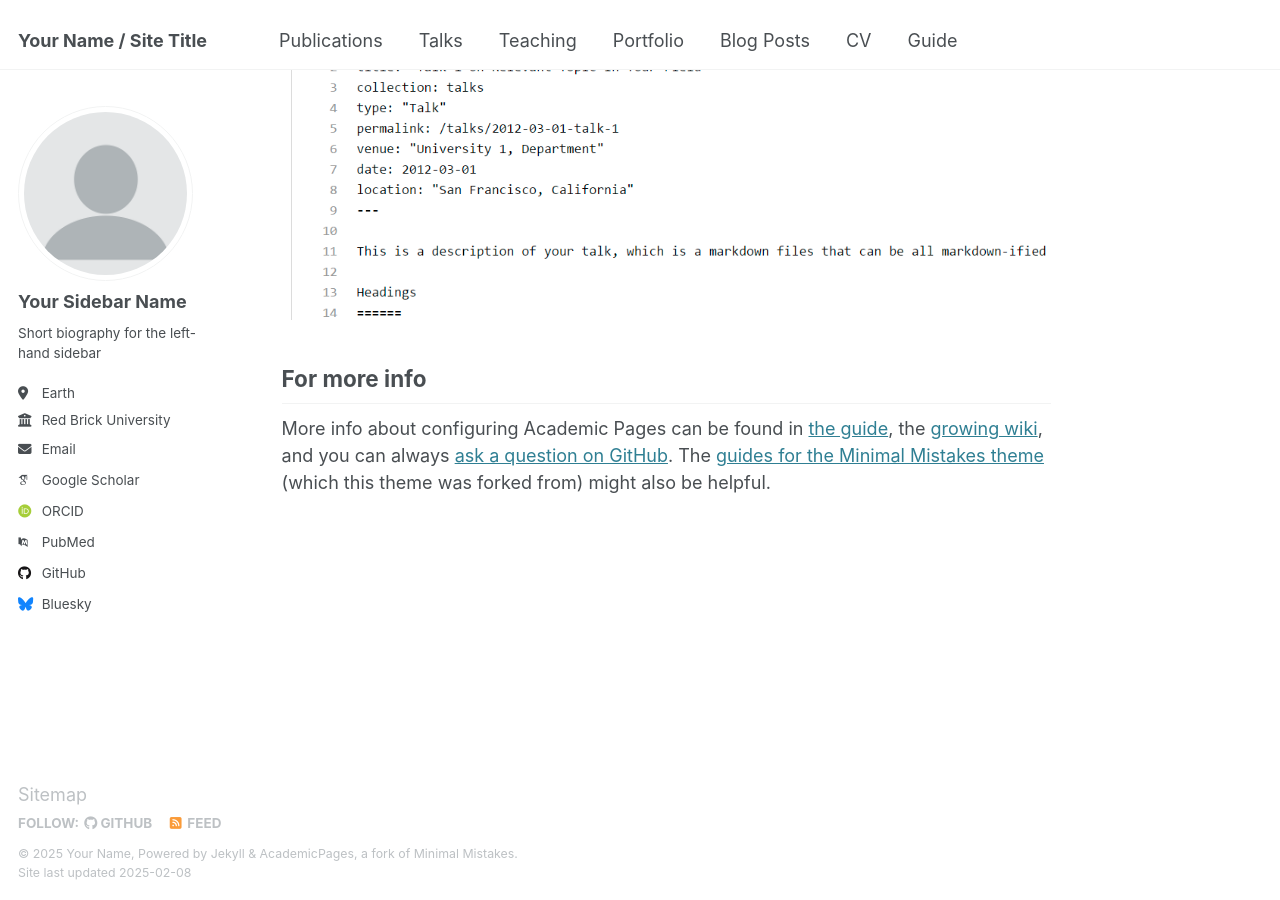
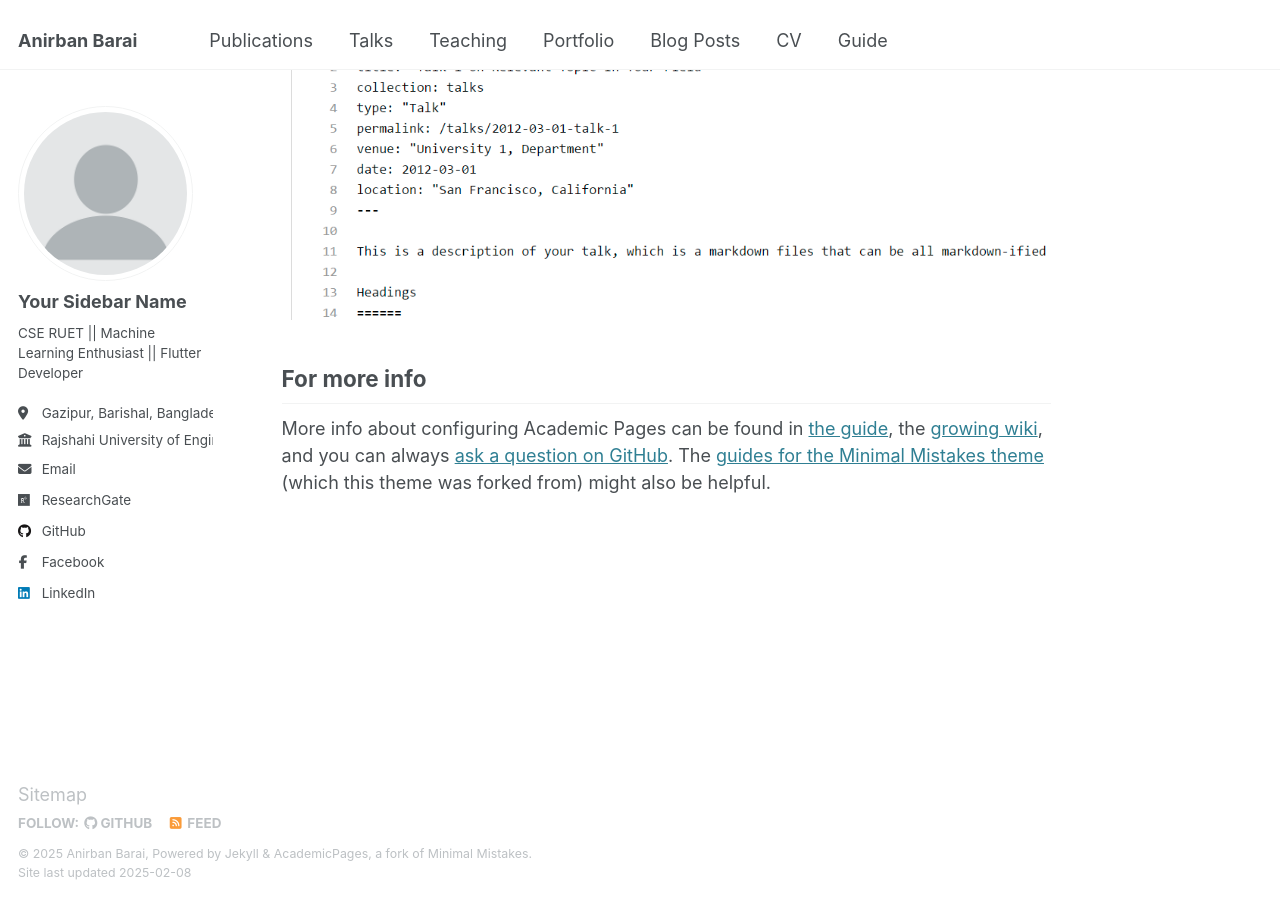
Before and after one commit to Anirban-Plabon/anirban-plabon.github.io, a Jekyll site: the page built from _pages/about.md, in a window 1280 px wide and 900 px high, scrolled down 2642 px. Built offline with Jekyll 4.4.1, drawn with Linux system fonts in a browser that asks for light colours; some web fonts are replaced.

Commit message:
Update _config.yml

```diff
--- a/_config.yml
+++ b/_config.yml
@@ -9,13 +9,13 @@
 # Basic Site Settings
 locale                   : "en-US"
 site_theme               : "default"
-title                    : "Your Name / Site Title"
+title                    : "Anirban Barai"
 title_separator          : "-"
-name                     : &name "Your Name"
-description              : &description "personal description"
-url                      : https://academicpages.github.io # the base hostname & protocol for your site e.g. "https://[your GitHub username].github.io"
+name                     : &name "Anirban Barai"
+description              : &description ""
+url                      : https://anirban-plabon.github.io # the base hostname & protocol for your site e.g. "https://[your GitHub username].github.io"
 baseurl                  : "" # the subpath of your site, e.g. "/blog"
-repository               : "academicpages/academicpages.github.io"
+repository               : "anirban-plabon/anirban-plabon.github.io"
 
 # Site Author - The following control what appear as part of the author content on the side bar.
 #               If a field is blank the icon and link will not appear, otherwise it will be shown.
@@ -25,33 +25,33 @@ author:
   avatar           : "profile.png"
   name             : "Your Sidebar Name"
   pronouns         : # example: "she/her"
-  bio              : "Short biography for the left-hand sidebar"
-  location         : "Earth"
-  employer         : "Red Brick University"
+  bio              : "CSE RUET || Machine Learning Enthusiast || Flutter Developer"
+  location         : "Gazipur, Barishal, Bangladesh"
+  employer         : "Rajshahi University of Engineering & Technology"
   uri              : # URL
-  email            : "none@example.org"
+  email            : "anirbanplabon@gmail.com"
 
   # Academic websites
   arxiv            : # URL - Update with the correct link to your profile
-  googlescholar    : "https://scholar.google.com/citations?user=PS_CX0AAAAAJ"
+  googlescholar    : #"https://scholar.google.com/citations?user=PS_CX0AAAAAJ"
   impactstory      : # URL
-  orcid            : "http://orcid.org/yourorcidurl"
+  orcid            : #"http://orcid.org/yourorcidurl"
   semantic         : # URL
-  pubmed           : "https://www.ncbi.nlm.nih.gov/pubmed/?term=john+snow"
-  researchgate     : # URL
+  pubmed           : #"https://www.ncbi.nlm.nih.gov/pubmed/?term=john+snow"
+  researchgate     : "https://www.researchgate.net/profile/Anirban-Barai"
   scopus           : # URL
 
   # Repositories and software development
   bitbucket        : # Username - Update with your username on the site
   codepen          : # Username
   dribbble         : # Username
-  github           : "academicpages"
+  github           : "Anirban-Plabon"
   kaggle           : # Username
   stackoverflow    : # User number or user number and name (i.e., use "1" or "1/jeff-atwood")
 
   # Social media
-  bluesky          : "bsky.app" # Replace this with you Bluesky username
-  facebook         : # Username
+  bluesky          : #"bsky.app" # Replace this with you Bluesky username
+  facebook         : "Anirban Plabon"
   flickr           : # Username
   foursquare       : # Username
   goodreads        : # Username
@@ -59,7 +59,7 @@ author:
   keybase          : # Username
   instagram        : # Username
   lastfm           : # Username
-  linkedin         : # Username
+  linkedin         : "anirban-barai"
   mastodon         : # URL
   medium           : # URL
   pinterest        : # Username
@@ -131,7 +131,7 @@ yandex_site_verification :
 
 # Social Sharing
 twitter:
-  username               : &twitter
+  username               :
 facebook:
   username               :
   app_id                 :
```
